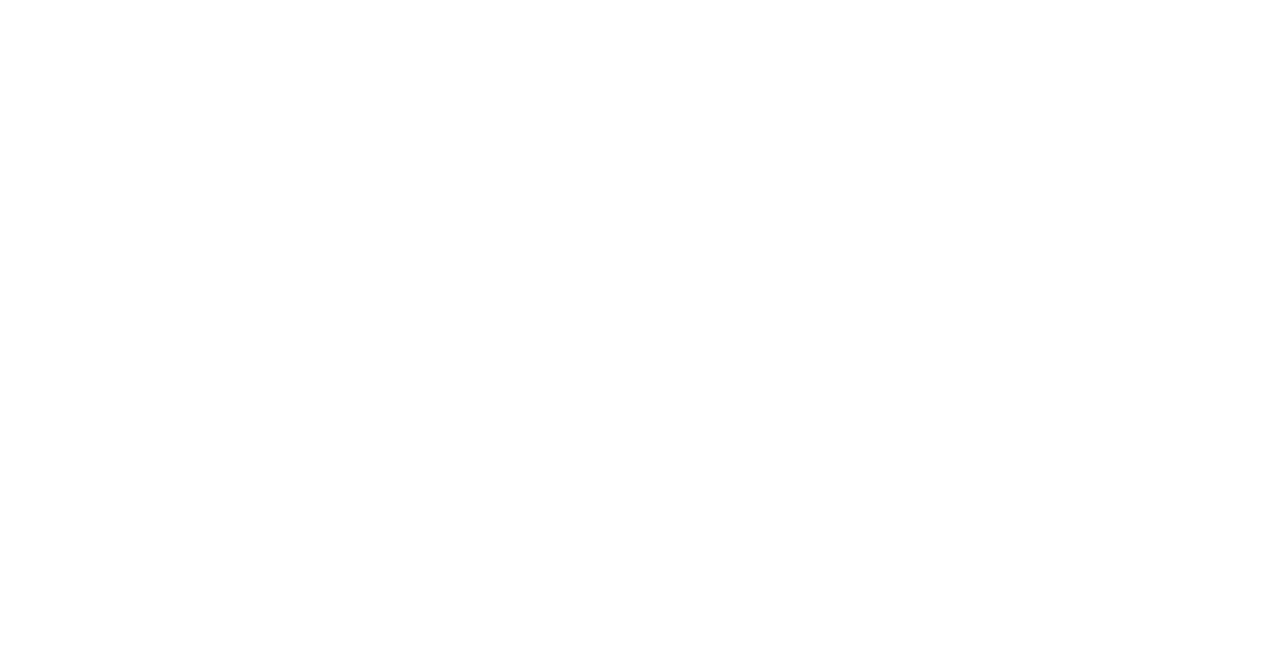
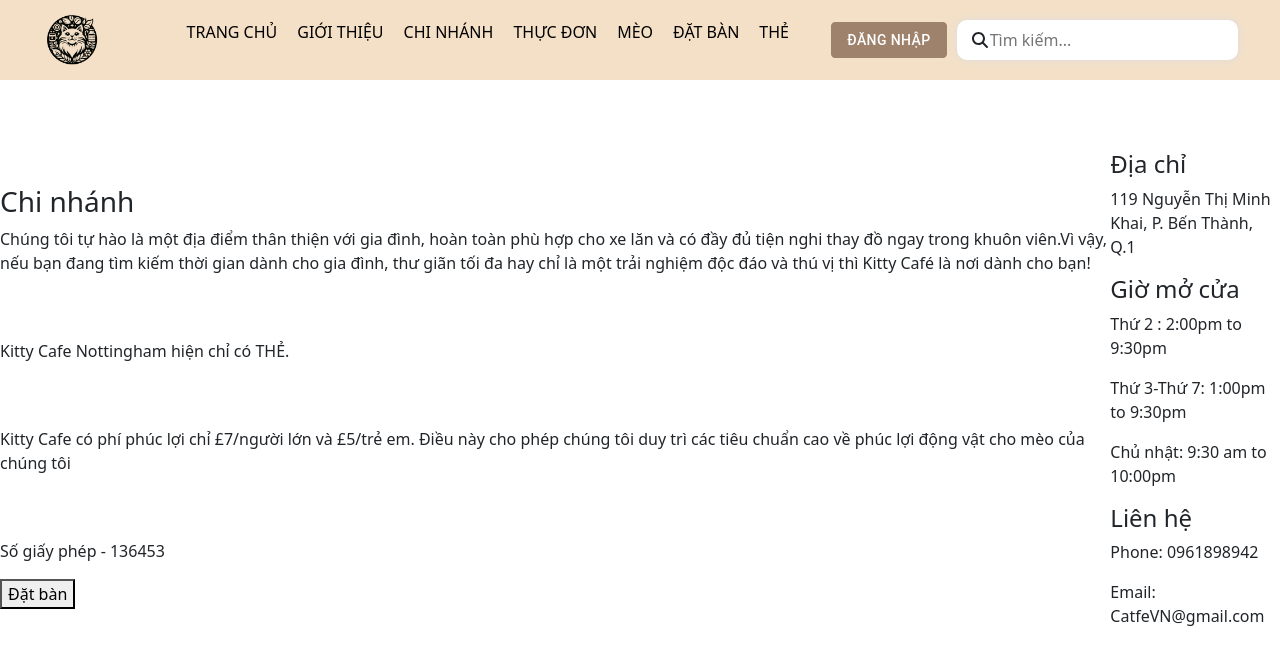
Before and after one commit to sunny-yv/TheCoffeeShopFrontend, a React (Create React App) app: page /location in a window 1280 px wide. Before the commit this address had no page. Shown: the top 664 px of the page. Built offline with nearby package versions, Linux system fonts and the light colour scheme.

Commit message:
upload location

```diff
--- a/src/App.js
+++ b/src/App.js
@@ -3,7 +3,7 @@
 import OrderStaff from "./pages/OrderStaff";
 import HomeStaff from "./pages/HomeStaff";
 import BookingStaff from "./pages/BookingStaff";
-import IntroLocation from "./pages/IntroLocation";
+import Location from "./pages/Location";
 import BookingNow from "./pages/BookingNow";
 import HomePage from "./pages/HomePage";
 import { BrowserRouter, Route, Routes } from "react-router-dom";
@@ -17,8 +17,8 @@
         <Route path="/signup" element={<SignUp />} />
         <Route path="/orderstaff" element={<OrderStaff />} />
         <Route path="/homestaff" element={<HomeStaff />} />
+        <Route path="/location" element={<Location />} />
         <Route path="/bookingstaff" element={<BookingStaff />} />
-        <Route path="/introlocation" element={<IntroLocation />} />
         <Route path="/bookingnow" element={<BookingNow />} />
       </Routes>
     </BrowserRouter>
--- a/src/pages/HomePage/index.jsx
+++ b/src/pages/HomePage/index.jsx
@@ -20,7 +20,6 @@
       <div className="headers">
         <div className="header_left">
           <img src="../asset/logo3.png" alt="" />
-
         </div>
         <div className="header-center">
           <ul className="header-list">
@@ -148,6 +147,24 @@
           <img src="../asset/douong.jpeg" alt="" />
         </div>
       </div>
+      <div className="footer">
+        <div className="footer-left">
+          <h3>Giới thiệu</h3>
+          <p>Sản phẩm</p>
+          <p>Cửa hàng</p>
+        </div>
+        <div className="footer-right">
+          <h3>Liên hệ</h3>
+          <p>
+            Cửa hàng 1: 250, Trần Hưng Đạo, P. Nguyễn Cư Trinh, Q. 1, Tp. Hồ Chí
+            Minh 0981245698
+          </p>
+          <p>
+            Cửa hàng 2: 135 Hoàng Hoa Thám, Phường 13, Tân Bình, Tp. Hồ Chí Minh
+            0901663508
+          </p>
+        </div>
+      </div>
     </div>
   );
 }
--- a/src/pages/HomePage/style.css
+++ b/src/pages/HomePage/style.css
@@ -1,9 +1,12 @@
 .home-page {
-  display: flex;
   justify-content: center;
   align-items: center;
-  height: 2000px;
+  height: 2200px;
   width: auto;
+  display: flex;
+  flex-direction: column;
+  min-height: 100vh;
+  position: relative;
 }
 .headers {
   width: 100%;
@@ -15,6 +18,7 @@
   top: 0;
   left: 0;
   z-index: 100;
+  margin-top: auto;
 }
 .header_left {
   display: flex;
@@ -78,7 +82,6 @@
   display: flex;
   justify-content: center;
   margin-bottom: 50px;
-
 }
 .image-location > img {
   display: inline-block;
@@ -86,20 +89,19 @@
   flex-direction: row;
   margin-left: 100px;
 }
-.image-location:hover > img{
+.image-location:hover > img {
   box-shadow: 0 8px 16px 0 rgba(0, 0, 0, 0.2);
 }
 .product > h3 {
   align-items: center;
   display: flex;
   justify-content: center;
-
 }
 .product > img {
   align-items: center;
   display: flex;
   justify-content: center;
- margin-top: 80px;
+  margin-top: 80px;
 }
 .card-container {
   display: flex;
@@ -121,7 +123,7 @@
   width: 100%;
   height: auto;
 }
-.img-boss{
+.img-boss {
   background-image: url("C:\Users\Admin\Desktop\Frontend\public\asset\nenanh.png");
   background-size: cover;
   background-position: center;
@@ -142,3 +144,16 @@
   margin-top: 20px;
   margin-left: 24px;
 }
+.footer {
+  position: absolute;
+  bottom: 0;
+  left: 0;
+  width: 100%;
+  background-color: antiquewhite;
+  align-items: center;
+  display: flex;
+  height: 250px;
+}
+.footer-left{
+  margin: 0 50px;
+}
--- /dev/null
+++ b/src/pages/Location/index.jsx
@@ -0,0 +1,119 @@
+import React from "react";
+import "./style.css";
+import Button from "@mui/material/Button";
+import { Link, useNavigate } from "react-router-dom";
+import { FontAwesomeIcon } from "@fortawesome/react-fontawesome";
+import { faSearch } from "@fortawesome/free-solid-svg-icons";
+function index() {
+  return (
+    <div class="location-one">
+      <div className="headers">
+        <div className="header_left">
+          <img src="../asset/logo3.png" alt="" />
+        </div>
+        <div className="header-center">
+          <ul className="header-list">
+            <li>
+              <a href="/">TRANG CHỦ</a>
+            </li>
+            <li>
+              <a href="#">GIỚI THIỆU</a>
+            </li>
+            <li>
+              <a href="#">CHI NHÁNH</a>
+            </li>
+            <li>
+              <a href="#">THỰC ĐƠN</a>
+            </li>
+            <li>
+              <a href="#">MÈO</a>
+            </li>
+            <li>
+              <a href="/bookingnow">ĐẶT BÀN</a>
+            </li>
+            <li>
+              <a href="#">THẺ</a>
+            </li>
+          </ul>
+        </div>
+        <div className="header-right">
+          <Button
+            variant="outlined"
+            href="#outlined-buttons"
+            style={{
+              backgroundColor: "#9e826c",
+              color: "white",
+              borderColor: "#9e826c",
+            }}
+          >
+            <Link
+              to="/login"
+              style={{ textDecoration: "none", color: "inherit" }}
+            >
+              Đăng nhập
+            </Link>
+          </Button>
+          <div className="input-wrapper">
+            <FontAwesomeIcon icon={faSearch} />
+            <input type="text" placeholder="Tìm kiếm..." />
+          </div>
+        </div>
+      </div>
+      <div class="text-location-left">
+        <h3>Chi nhánh</h3>
+        <p>
+          Chúng tôi tự hào là một địa điểm thân thiện với gia đình, hoàn toàn
+          phù hợp cho xe lăn và có đầy đủ tiện nghi thay đồ ngay trong khuôn
+          viên.Vì vậy, nếu bạn đang tìm kiếm thời gian dành cho gia đình, thư
+          giãn tối đa hay chỉ là một trải nghiệm độc đáo và thú vị thì Kitty
+          Café là nơi dành cho bạn!
+        </p>
+
+        <br />
+        <br />
+        <p>Kitty Cafe Nottingham hiện chỉ có THẺ.</p>
+        <br />
+        <br />
+        <p>
+          Kitty Cafe có phí phúc lợi chỉ £7/người lớn và £5/trẻ em. Điều này cho
+          phép chúng tôi duy trì các tiêu chuẩn cao về phúc lợi động vật cho mèo
+          của chúng tôi
+        </p>
+        <br />
+        <br />
+        <p> Số giấy phép - 136453</p>
+        <button>Đặt bàn</button>
+      </div>
+      <div class="text-location-right">
+        <div className="address">
+          <h4>Địa chỉ</h4>
+          <p> 119 Nguyễn Thị Minh Khai, P. Bến Thành, Q.1</p>
+        </div>
+        <div className="time">
+          <h4>Giờ mở cửa</h4>
+          <p>Thứ 2 : 2:00pm to 9:30pm</p>
+          <p>Thứ 3-Thứ 7: 1:00pm to 9:30pm</p>
+          <p>Chủ nhật: 9:30 am to 10:00pm</p>
+        </div>
+        <div className="contact">
+          <h4>Liên hệ</h4>
+          <p>Phone: 0961898942</p>
+          <p>Email: CatfeVN@gmail.com</p>
+        </div>
+      </div>
+
+      <div class="img-location">
+        <img src="" alt="" />
+        <img src="" alt="" />
+        <img src="" alt="" />
+        <img src="" alt="" />
+        <img src="" alt="" />
+        <img src="" alt="" />
+        <img src="" alt="" />
+        <img src="" alt="" />
+      </div>
+    </div>
+  );
+}
+
+export default index;
--- a/src/pages/IntroLocation/style.css
+++ b/src/pages/Location/style.css
@@ -4,7 +4,7 @@
 }
 .chi-nh-nh-1 {
   background: #f4e0c7;
-  height: 2300px;
+  height: 2268px;
   position: relative;
   overflow: hidden;
 }
@@ -36,7 +36,7 @@
   height: 60px;
   position: absolute;
   left: 41px;
-  top: 985px;
+  top: 896px;
   box-shadow: 0px 8px 4px 0px rgba(0, 0, 0, 0.25);
 }
 .t-b-n {
@@ -46,8 +46,8 @@
   font-size: 32px;
   font-weight: 900;
   position: absolute;
-  left: 69px;
-  top: 988px;
+  left: 73px;
+  top: 906px;
 }
 .a-ch {
   color: #000000;
@@ -113,13 +113,13 @@
   width: 576px;
 }
 .rectangle-119 {
-  background: #9e826c;
+  background: #62c0f5;
   border-radius: 30px;
   width: 710px;
   height: 328px;
   position: absolute;
   left: 0px;
-  top: 1100px;
+  top: 1046.53px;
   transform-origin: 0 0;
   transform: rotate(-4deg) scale(1, 1);
 }
@@ -129,17 +129,17 @@
   height: 315px;
   position: absolute;
   left: 23px;
-  top: 1081px;
+  top: 1027px;
   object-fit: cover;
 }
 .rectangle-126 {
-  background: #9e826c;
+  background: #62c0f5;
   border-radius: 30px;
   width: 710px;
   height: 328px;
   position: absolute;
   left: 0px;
-  top: 1501px;
+  top: 1447.53px;
   transform-origin: 0 0;
   transform: rotate(-4deg) scale(1, 1);
 }
@@ -149,17 +149,17 @@
   height: 315px;
   position: absolute;
   left: 23px;
-  top: 1480px;
+  top: 1426px;
   object-fit: cover;
 }
 .rectangle-127 {
-  background: #9e826c;
+  background: #62c0f5;
   border-radius: 30px;
   width: 710px;
   height: 328px;
   position: absolute;
   left: 0px;
-  top: 1904px;
+  top: 1850.53px;
   transform-origin: 0 0;
   transform: rotate(-4deg) scale(1, 1);
 }
@@ -169,17 +169,17 @@
   height: 315px;
   position: absolute;
   left: 23px;
-  top: 1881px;
+  top: 1827px;
   object-fit: cover;
 }
 .rectangle-125 {
-  background: #9e826c;
+  background: #62c0f5;
   border-radius: 30px;
   width: 710px;
   height: 328px;
   position: absolute;
-  left: 810px;
-  top: 1049px;
+  left: 737.88px;
+  top: 995px;
   transform-origin: 0 0;
   transform: rotate(4deg) scale(1, 1);
 }
@@ -188,18 +188,18 @@
   width: 690px;
   height: 315px;
   position: absolute;
-  left: 809px;
-  top: 1081px;
+  left: 736px;
+  top: 1023px;
   object-fit: cover;
 }
 .rectangle-128 {
-  background: #9e826c;
+  background: #62c0f5;
   border-radius: 30px;
   width: 710px;
   height: 328px;
   position: absolute;
-  left: 810px;
-  top: 1449px;
+  left: 735.88px;
+  top: 1396px;
   transform-origin: 0 0;
   transform: rotate(4deg) scale(1, 1);
 }
@@ -208,18 +208,18 @@
   width: 690px;
   height: 315px;
   position: absolute;
-  left: 809px;
-  top: 1480px;
+  left: 736px;
+  top: 1426px;
   object-fit: cover;
 }
 .rectangle-129 {
-  background: #9e826c;
+  background: #62c0f5;
   border-radius: 30px;
   width: 710px;
   height: 328px;
   position: absolute;
-  left: 810px;
-  top: 1855px;
+  left: 737.88px;
+  top: 1801px;
   transform-origin: 0 0;
   transform: rotate(4deg) scale(1, 1);
 }
@@ -228,7 +228,14 @@
   width: 690px;
   height: 315px;
   position: absolute;
-  left: 809px;
-  top: 1881px;
+  left: 736px;
+  top: 1827px;
   object-fit: cover;
 }
+.location-one {
+  display: flex;
+  justify-content: center;
+  align-items: center;
+  margin-top: 150px;
+  width: 100%;
+}
```
Also changed, not shown: src/pages/IntroLocation/index.jsx (deleted, +0 -64 lines).
